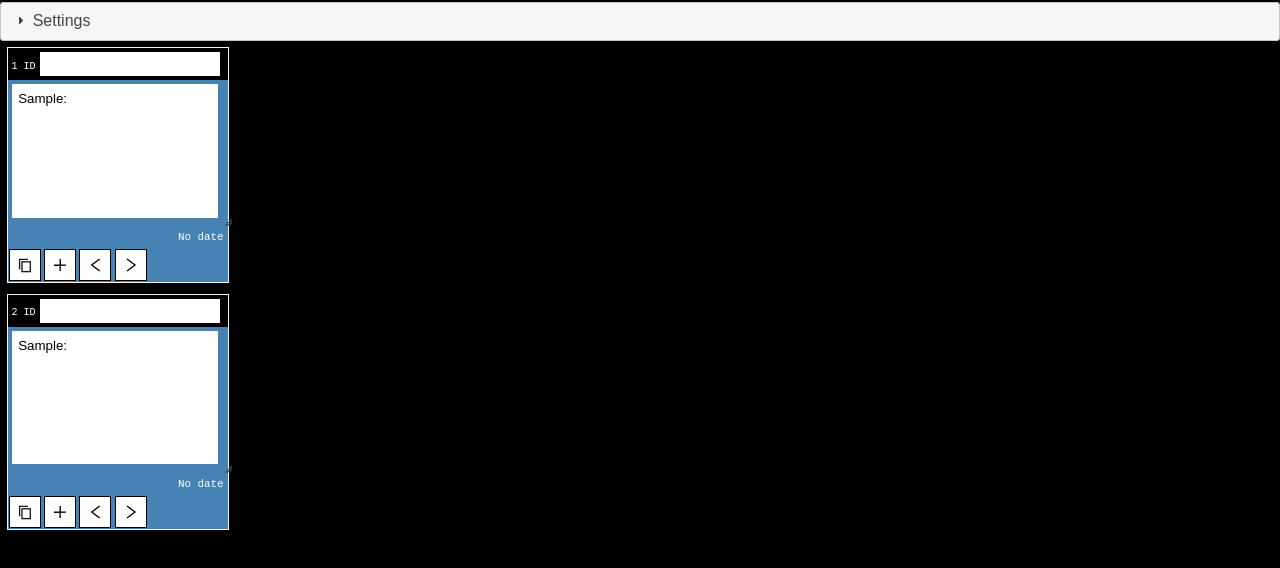
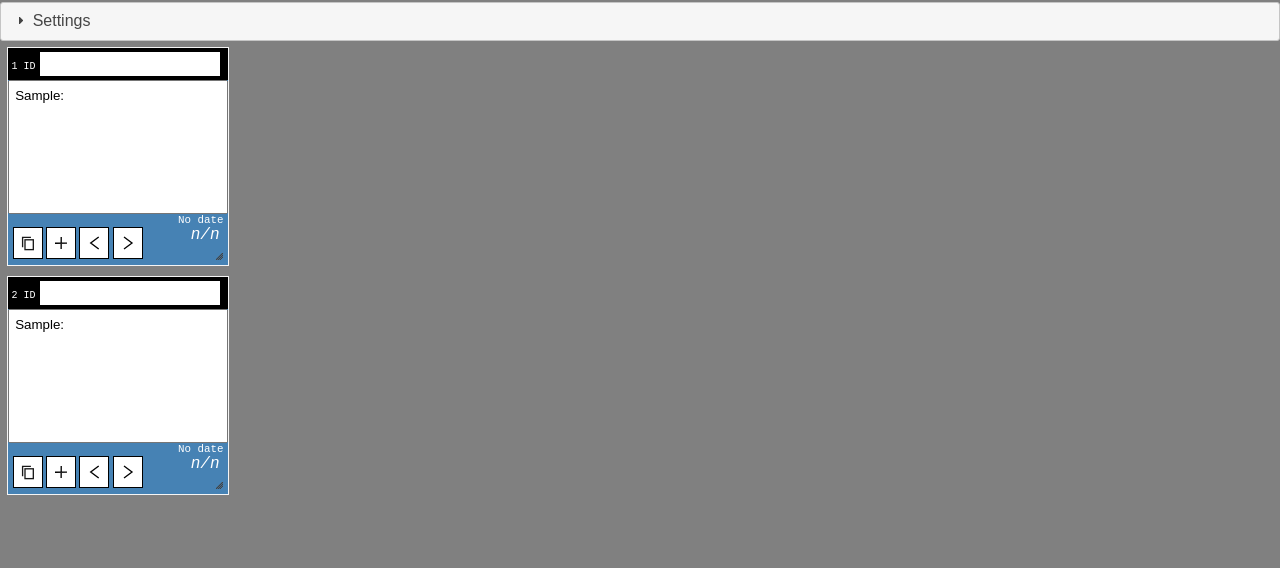
Before and after one commit to j-g-/records-helper, a plain HTML site: page records.html in a window 1280 px wide. Drawn offline with nearby package versions, Linux system fonts and the light colour scheme.

Commit message:
Add display and style with css flex
   records.js: add position display
   style.css : flex

```diff
--- a/records.js
+++ b/records.js
@@ -93,6 +93,12 @@ function RecordGroupView(groupID){
 	this.nextBtn.innerHTML = svgIconSet['next'];
 	this.divControlBox.appendChild(this.nextBtn);
 
+	this.posBox = document.createElement('span');
+	this.posBox.setAttribute('class','position-box');
+	this.posBox.setAttribute('id','pos-box-' + groupID);
+	this.posBox.innerHTML = "n/n";
+	this.divControlBox.appendChild(this.posBox);
+
 	// add controls
 	this.divRecordBox.appendChild(this.divControlBox);
 }
@@ -103,9 +109,11 @@ RecordGroupView.prototype.refreshDisplayedRecord = function() {
 	indocIdInput        = document.getElementById('id-in-'+ this.groupID);
 	indocIdInput.value  = gs.recordSet[gs.displayedIndex].associatedID ;
 	indocDate        = document.getElementById('sv-date-'+ this.groupID);
+	indocPos        = document.getElementById('pos-box-'+ this.groupID);
 	var d = new Date(gs.recordSet[gs.displayedIndex].savedAt);
 	var ds = d.toLocaleTimeString();
 	indocDate.innerHTML = '<p> Saved: <i>'+ds+'<i></p>'
+	indocPos.innerText = (gs.displayedIndex + 1)+'/'+ gs.recordSet.length;
 
 }
 RecordGroupView.prototype.getView = function() {
@@ -133,9 +141,15 @@ function newRecordsGroup(){
 	groupID = rgcount;
 	$(function(){
 		grpBoxID =  '#record-box-' + groupID;
-		taID =  '#record-ta-' + groupID;
-		$( grpBoxID ).resizable({ handles: "n"});
-		$( taID ).resizable({ alsoResize: grpBoxID });
+		//taID =  '#record-ta-' + groupID;
+		$( grpBoxID ).resizable(
+			{
+				handles   : "se",
+				minHeight : 225,
+				minWidth  : 225
+			}
+		);
+		//$( taID ).resizable({ alsoResize: grpBoxID });
 		$( grpBoxID ).draggable();
 	});
 	rgcount++;
--- a/style.css
+++ b/style.css
@@ -2,20 +2,22 @@ body{
     padding:0;
     margin:0;
     font-family: Monospace;
-    background: black;
+    background: gray;
     color: greenyellow;
 }
 textarea.record-content{
     padding: 0.5em;
-    border: none;
-    display: inline-block;
-    width: 100%;
+    /*display: inline-block;*/
+    align-self: flex-start;
+    width:  100%;
+    box-sizing: border-box;
+    /*width: 98%;*/
+    height: 100%;
     min-height: 10em;
-    margin: 2px 0px 0px 2px;
     max-height: border-box;
     font-family: sans-serif;
     font-size: smaller;
-    box-sizing: border-box;
+    resize: none;
 }
 .id-label{
     font-style: bold;
@@ -36,16 +38,29 @@ div.record-grp {
     margin: 0.5em;
     background: steelblue;
     color: white;
-    border: 1px solid  whitesmoke;
+    min-height; 225px;
+    min-width; 225px;
+    align-items: center;
+    justify-content: center;
     position: absolute;
     z-index:0;
+    display: flex;
+    flex-direction:column;
+    padding-bottom: 0.3em;
+    border: 1px solid whitesmoke;
 }
 div.record-header {
+    display; flex;
+    width:  100%;
+    box-sizing: border-box;
+    align-self: flex-start;
     padding: 4px;
     background: black;
     color: white;
 }
 div.saved-date-box {
+    width: 100%;
+    align-self: flex-end;
     padding: 0px;
     margin: 0px 4px 0px 4px;
     font-size: smaller;
@@ -63,10 +78,13 @@ div#main-control-box {
     height: 32px;
 }
 div.record-control {
-    margin: 0px;
-    padding-top: 4px;
-    padding-bottom: 0px;
+    display: flex;
+    padding-left:0.3em;
     max-height: 48px;
+    width: 100%;
+    box-sizing: border-box;
+    align-self: flex-end;
+    align-items: flex-start;
 }
 
 button.control{
@@ -81,6 +99,15 @@ button.control{
     width: 32px;
     height: 32px;
     max-width: content;
+    align-self: flex-start;
+}
+span.position-box {
+    color: white;
+    text-align: right;
+    width: 100%;
+    font-size: large;
+    font-style: italic;
+    padding-right: 0.5em;
 }
 div#main-control-box{
     display: flex;
@@ -88,14 +115,14 @@ div#main-control-box{
 button.main-control{
     background-color: white; /* Green */
     border: 1px solid black;
-    margin: 0;
+    margin: 0px;
     color: black;
     text-align: center;
     text-decoration: none;
     font-size: 1em;
     min-height: 32px;
     max-width: content;
-    margin-right:4px;
+    margin-right:0.3em;
 }
 button.control:hover,button.main-control:hover{
     outline: 1px solid black;
```
Lines whose indentation alone changed are shown as unchanged.
